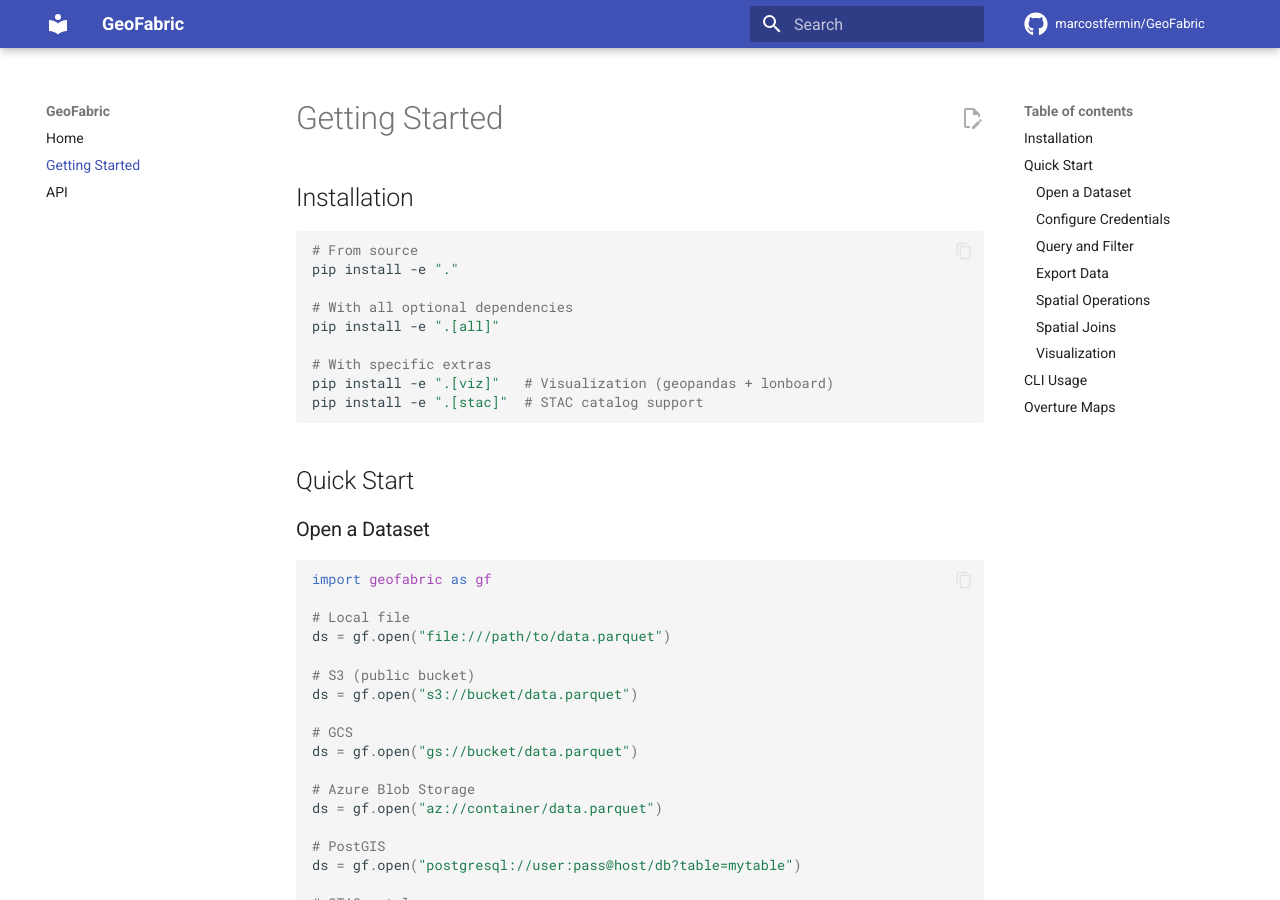
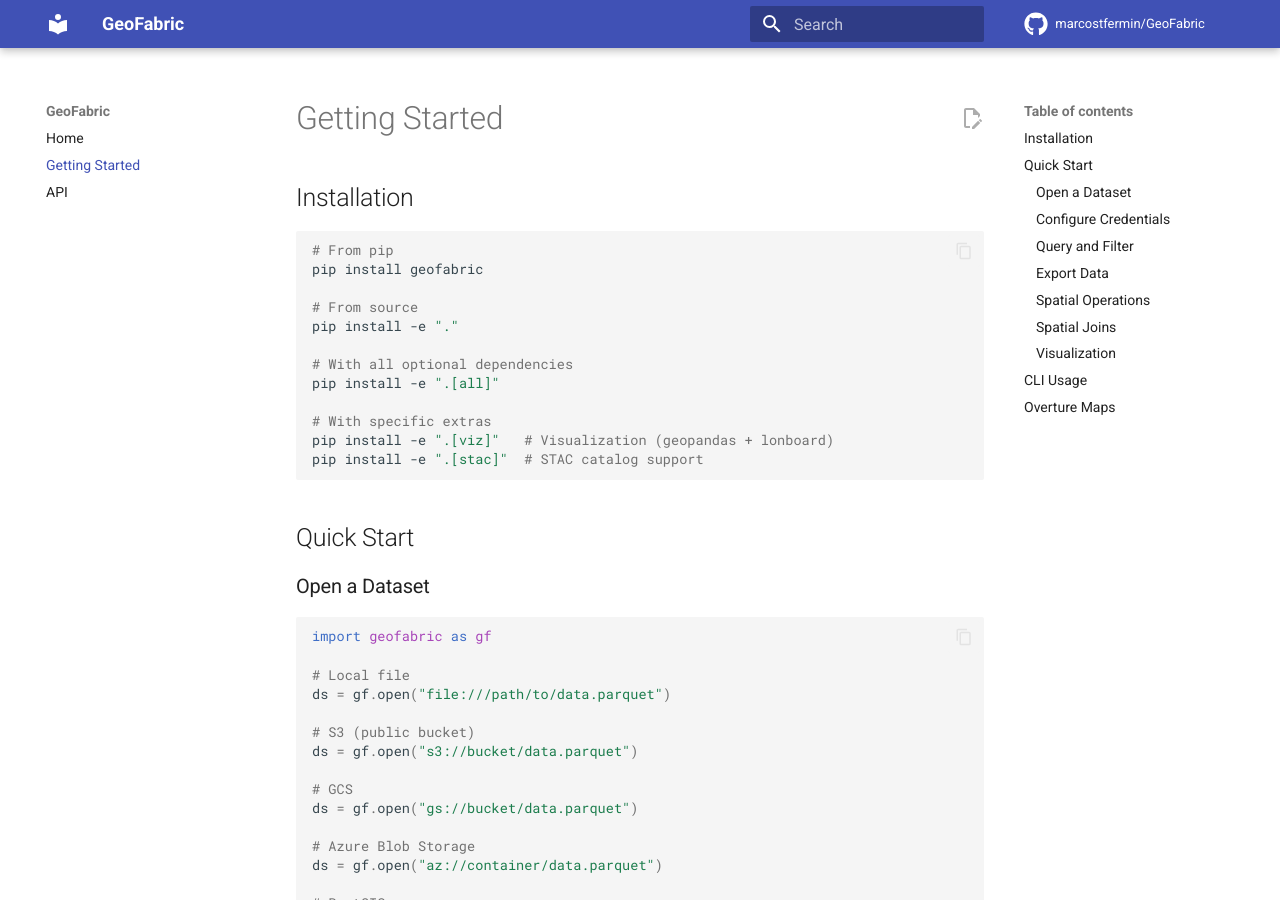
Before and after one commit to marcostfermin/GeoFabric, an MkDocs documentation site: the page built from docs/getting-started.md, in a window 1280 px wide and 900 px high. Built offline with MkDocs 1.6.1 and Material for MkDocs 9.7.7, drawn with Linux system fonts in a browser that asks for light colours; comment, search, counter and statistics services are not loaded.

Commit message:
Update getting-started.md

````diff
--- a/docs/getting-started.md
+++ b/docs/getting-started.md
@@ -3,6 +3,9 @@
 ## Installation
 
 ```bash
+# From pip
+pip install geofabric
+
 # From source
 pip install -e "."
 
````
